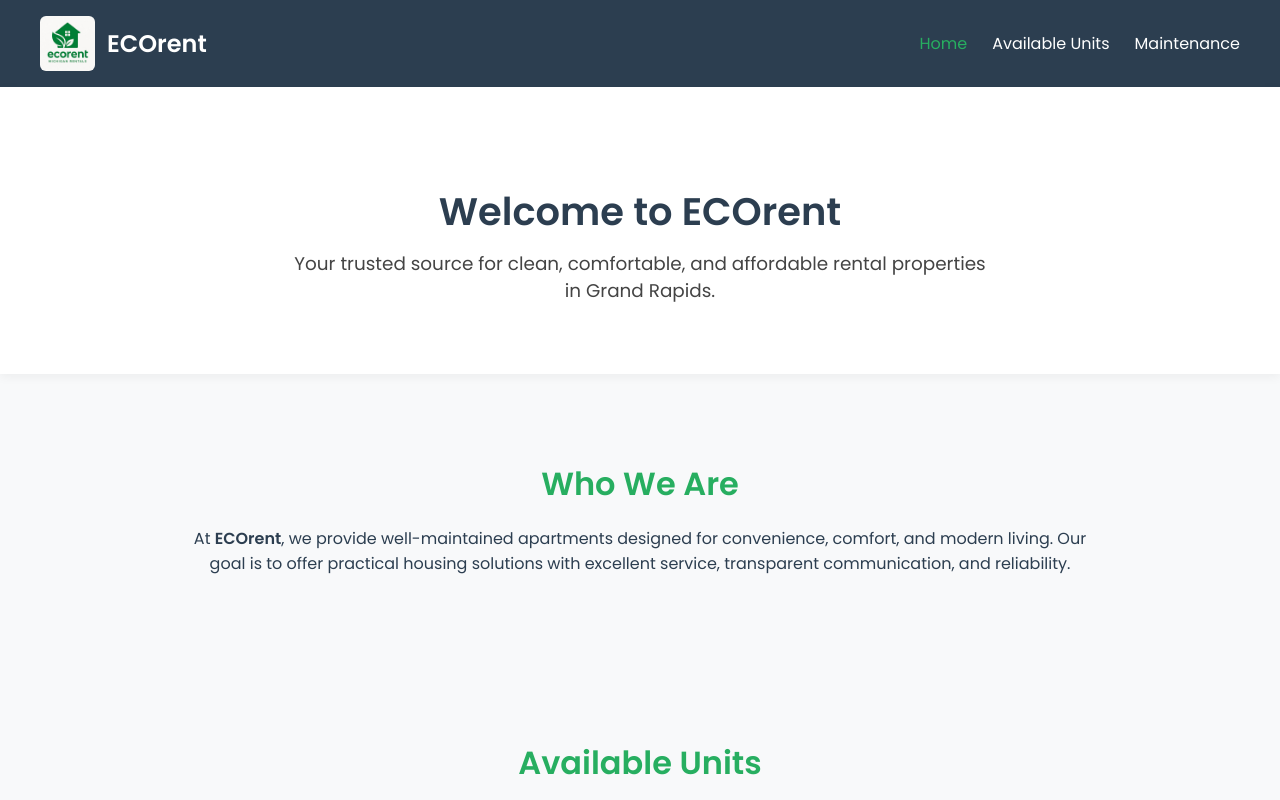
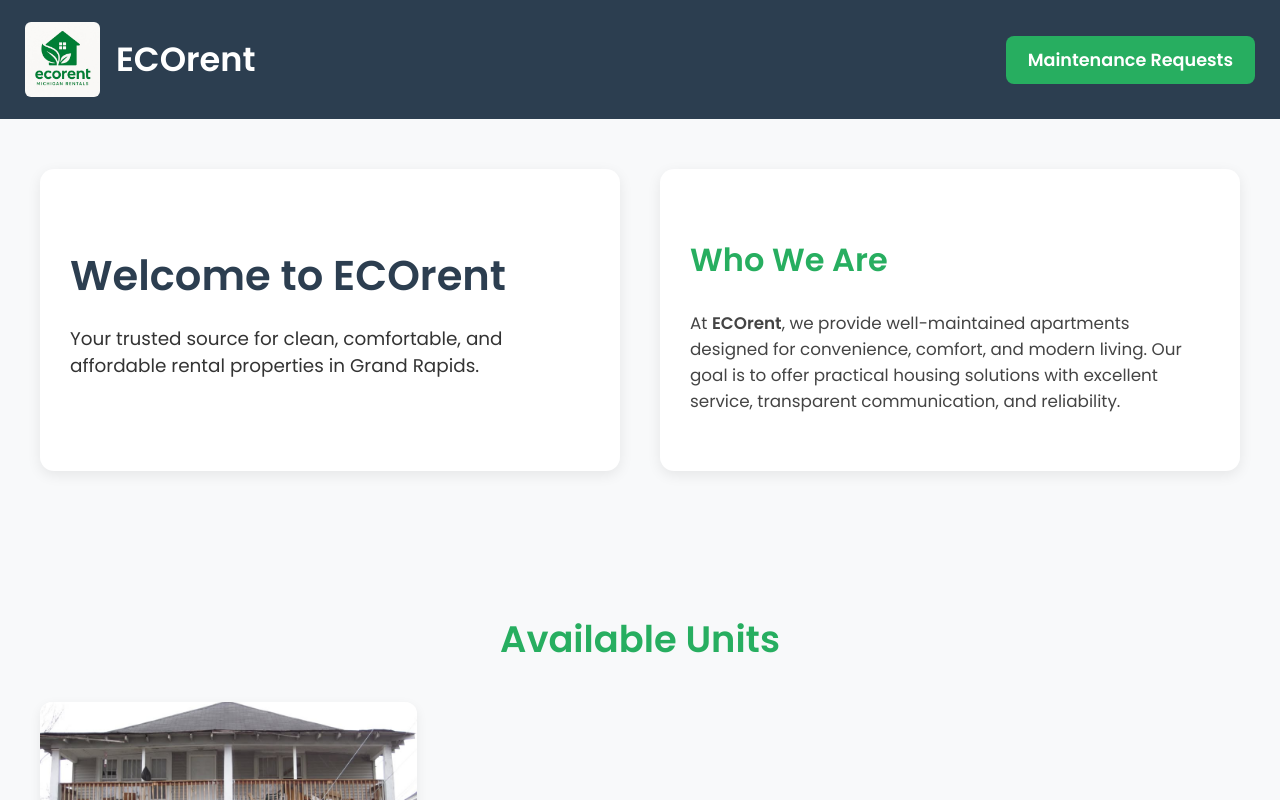
Before and after one commit to Ecorent/Unit, a plain HTML site: page index.html in a window 1280 px wide. Shown: the top 800 px of the page. Drawn offline with Linux system fonts and the light colour scheme.

Commit message:
second home page

```diff
--- a/css/home.css
+++ b/css/home.css
@@ -15,15 +15,14 @@ body {
 /* NAVIGATION BAR */
 .navbar {
   background: var(--dark);
-  padding: 16px 0;
+  padding: 22px 0;
   color: white;
 }
 
 .nav-container {
-  max-width: 1200px;
+  max-width: 1300px;
   margin: 0 auto;
-  padding: 0 20px;
-
+  padding: 0 25px;
   display: flex;
   justify-content: space-between;
   align-items: center;
@@ -32,75 +31,80 @@ body {
 .nav-left {
   display: flex;
   align-items: center;
-  gap: 12px;
+  gap: 16px;
 }
 
 .nav-logo {
-  height: 55px;
-  width: 55px;
+  height: 75px;
+  width: 75px;
   border-radius: 6px;
   object-fit: cover;
 }
 
 .nav-title {
-  font-size: 1.5rem;
-  font-weight: 600;
+  font-size: 2.1rem;
+  font-weight: 700;
+  color: white;
 }
 
+/* Remove old nav links */
 .nav-links {
   list-style: none;
-  display: flex;
-  gap: 25px;
   margin: 0;
   padding: 0;
 }
 
-.nav-links a {
+.header-button {
+  background: var(--primary);
+  padding: 12px 22px;
+  border-radius: 8px;
   text-decoration: none;
   color: white;
-  font-weight: 500;
+  font-size: 1.1rem;
+  font-weight: 600;
+  transition: 0.2s ease;
 }
 
-.nav-links a.active,
-.nav-links a:hover {
-  color: var(--primary);
+.header-button:hover {
+  background: #1f8f4e;
 }
 
-/* HERO SECTION */
-.hero {
-  background: var(--box-bg);
-  padding: 70px 20px;
-  text-align: center;
-  box-shadow: 0 3px 10px rgba(0,0,0,0.05);
+/* SIDE BY SIDE HERO + ABOUT */
+.top-section {
+  display: flex;
+  justify-content: center;
+  gap: 40px;
+  max-width: 1200px;
+  margin: 50px auto;
+  padding: 0 20px;
 }
 
-.hero h1 {
-  font-size: 2.4rem;
-  margin-bottom: 10px;
+.hero-side, .about-side {
+  flex: 1;
+  background: var(--box-bg);
+  padding: 40px 30px;
+  border-radius: 14px;
+  box-shadow: 0 4px 14px rgba(0,0,0,0.08);
 }
 
-.hero p {
-  font-size: 1.15rem;
-  max-width: 700px;
-  margin: 0 auto;
-  color: #444;
+.hero-side h1 {
+  font-size: 2.6rem;
+  margin-bottom: 15px;
 }
 
-/* ABOUT SECTION */
-.about {
-  padding: 60px 20px;
+.hero-side p {
+  font-size: 1.15rem;
+  color: #333;
 }
 
-.about-container {
-  max-width: 900px;
-  margin: 0 auto;
-  text-align: center;
+.about-side h2 {
+  color: var(--primary);
+  font-size: 2rem;
 }
 
-.about h2 {
-  margin-bottom: 18px;
-  font-size: 2rem;
-  color: var(--primary);
+.about-side p {
+  font-size: 1.05rem;
+  color: #444;
 }
 
 /* UNITS GRID */
@@ -113,13 +117,13 @@ body {
 .units h2 {
   text-align: center;
   margin-bottom: 35px;
-  font-size: 2rem;
+  font-size: 2.3rem;
   color: var(--primary);
 }
 
 .units-grid {
   display: grid;
-  grid-template-columns: repeat(auto-fit, minmax(290px, 1fr));
+  grid-template-columns: repeat(3, 1fr); /* always 3 per row */
   gap: 35px;
 }
 
@@ -183,12 +187,22 @@ footer {
 }
 
 /* MOBILE FIXES */
+@media (max-width: 900px) {
+  .top-section {
+    flex-direction: column;
+  }
+
+  .units-grid {
+    grid-template-columns: repeat(auto-fit, minmax(280px, 1fr));
+  }
+}
+
 @media (max-width: 768px) {
   .nav-links {
     display: none;
   }
 
-  .hero h1 {
-    font-size: 1.8rem;
+  .hero-side h1 {
+    font-size: 2rem;
   }
 }
--- a/index.html
+++ b/index.html
@@ -23,23 +23,19 @@
       </div>
 
       <ul class="nav-links">
-        <li><a href="index.html" class="active">Home</a></li>
-        <li><a href="#units">Available Units</a></li>
-        <li><a href="maintenance.html">Maintenance</a></li>
+        <li><a class="header-button" href="maintenance.html">Maintenance Requests</a></li>
       </ul>
     </div>
   </nav>
 
-  <header class="hero">
-    <div class="hero-content">
+  <!-- SIDE BY SIDE HERO + ABOUT -->
+  <section class="top-section">
+    <div class="hero-side">
       <h1>Welcome to ECOrent</h1>
       <p>Your trusted source for clean, comfortable, and affordable rental properties in Grand Rapids.</p>
     </div>
-  </header>
 
-  <!-- WHO WE ARE -->
-  <section class="about">
-    <div class="about-container">
+    <div class="about-side">
       <h2>Who We Are</h2>
       <p>
         At <strong>ECOrent</strong>, we provide well-maintained apartments designed for convenience, comfort,
@@ -67,7 +63,7 @@
         </div>
       </div>
 
-      <!-- Add more unit cards here later -->
+      <!-- More cards later -->
 
     </div>
   </section>
```
